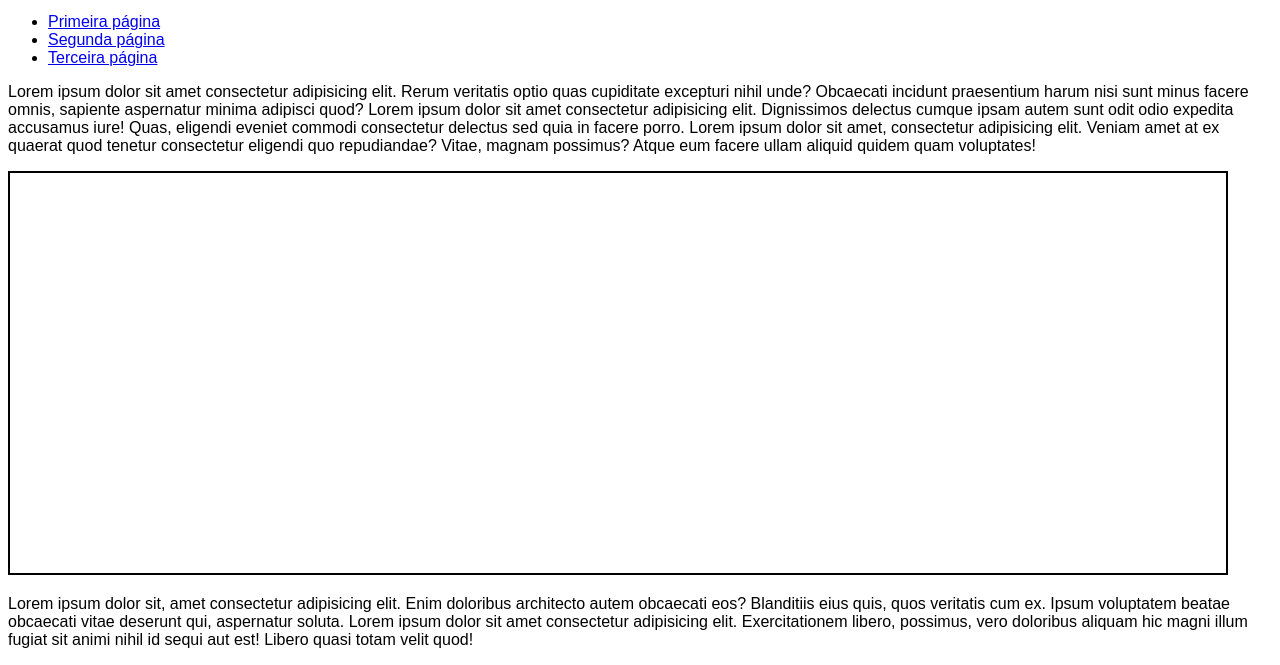
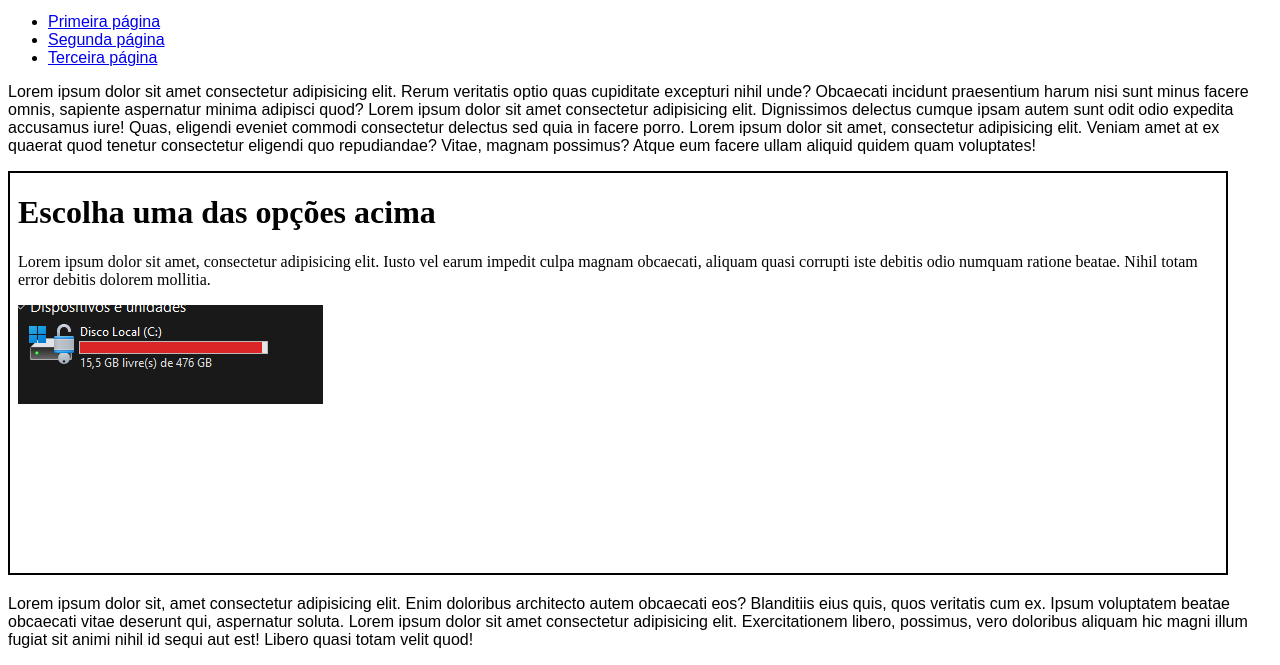
Before and after one commit to Jwellmoura/html-css, a plain HTML site: page exercicios/ex024/iframe003.html in a window 1280 px wide. Shown: the part 137-802 px from the top of the page. Drawn offline with Linux system fonts and the light colour scheme.

Commit message:
complementei o iframe003

```diff
--- a/exercicios/ex024/iframe003.html
+++ b/exercicios/ex024/iframe003.html
@@ -28,7 +28,7 @@
 
     <p>Lorem ipsum dolor sit amet consectetur adipisicing elit. Rerum veritatis optio quas cupiditate excepturi nihil unde? Obcaecati incidunt praesentium harum nisi sunt minus facere omnis, sapiente aspernatur minima adipisci quod? Lorem ipsum dolor sit amet consectetur adipisicing elit. Dignissimos delectus cumque ipsam autem sunt odit odio expedita accusamus iure! Quas, eligendi eveniet commodi consectetur delectus sed quia in facere porro. Lorem ipsum dolor sit amet, consectetur adipisicing elit. Veniam amet at ex quaerat quod tenetur consectetur eligendi quo repudiandae? Vitae, magnam possimus? Atque eum facere ullam aliquid quidem quam voluptates!</p>
 
-    <iframe src="" id="tela" name="frame">Infelizmente seu navegador não é compatível com isso.</iframe>
+    <iframe srcdoc="<h1>Escolha uma das opções acima</h1><p>Lorem ipsum dolor sit amet, consectetur adipisicing elit. Iusto vel earum impedit culpa magnam obcaecati, aliquam quasi corrupti iste debitis odio numquam ratione beatae. Nihil totam error debitis dolorem mollitia.</p><img src='imagens/imagem.png'>" id="tela" name="frame">Infelizmente seu navegador não é compatível com isso.</iframe>
 
     <p>Lorem ipsum dolor sit, amet consectetur adipisicing elit. Enim doloribus architecto autem obcaecati eos? Blanditiis eius quis, quos veritatis cum ex. Ipsum voluptatem beatae obcaecati vitae deserunt qui, aspernatur soluta. Lorem ipsum dolor sit amet consectetur adipisicing elit. Exercitationem libero, possimus, vero doloribus aliquam hic magni illum fugiat sit animi nihil id sequi aut est! Libero quasi totam velit quod!</p>
 </body>
```
Also changed, not shown: exercicios/ex024/imagens/imagem.png (added).
